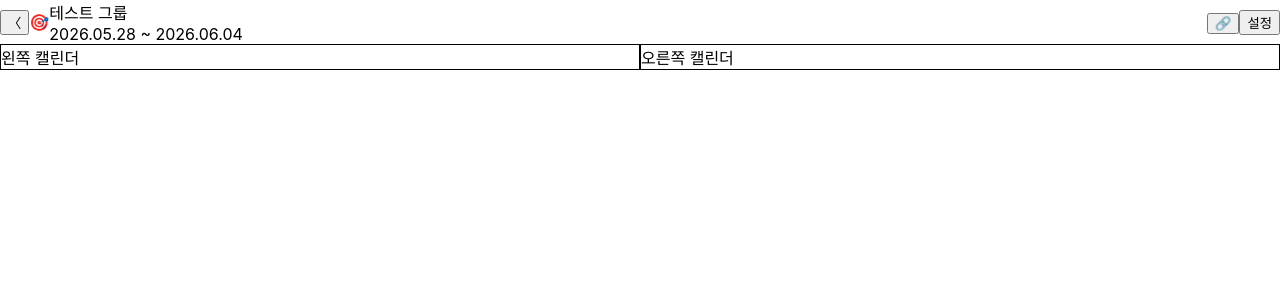
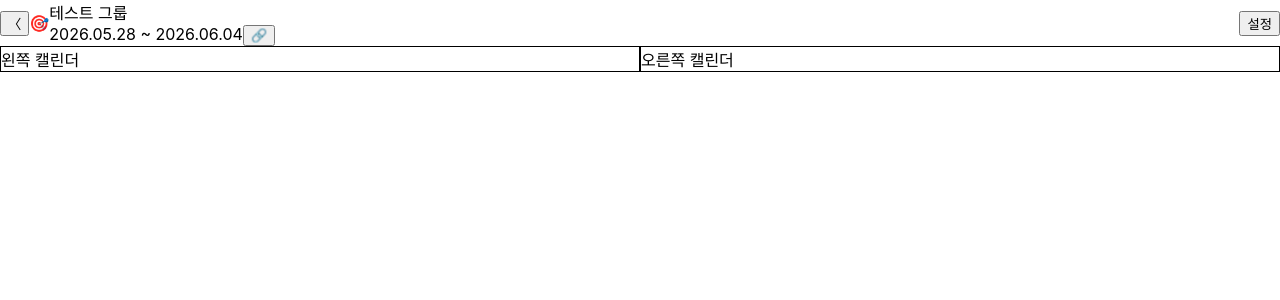
Before and after one commit to isehyun628-oss/TimeSync, a React (Create React App) app: page / in a window 1280 px wide. Shown: the top 300 px of the page. Built offline with nearby package versions, Linux system fonts and the light colour scheme.

Commit message:
feat: 공유링크 팝업 컴포넌트 추가중

```diff
--- a/src/components/Header.js
+++ b/src/components/Header.js
@@ -6,11 +6,13 @@ function Header(props) {
                 <span>{props.icon}</span>
                 <div>
                     <div>{props.groupName}</div>
-                    <div>{props.date}</div>
+                    <div>
+                        {props.date}
+                        <button>🔗</button>
+                    </div>
                 </div>
             </div>
             <div>
-                <button>🔗</button>
                 <button>설정</button>
             </div>
         </div>
```
Also changed, not shown: src/components/SharePopup.js (added, +7 -0 lines).
